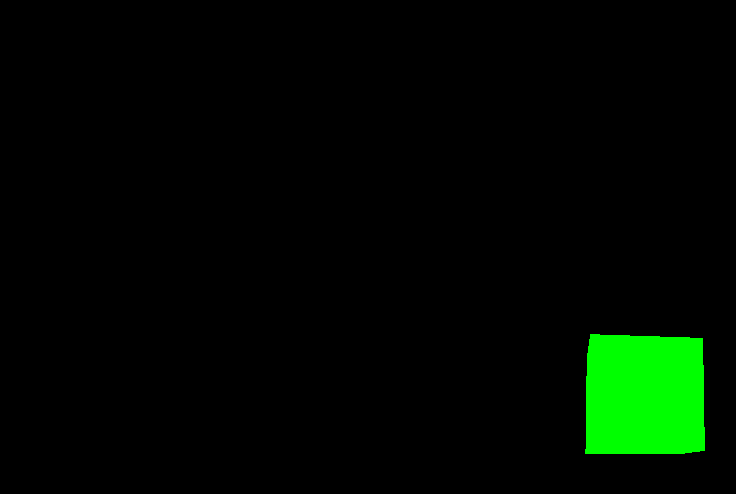
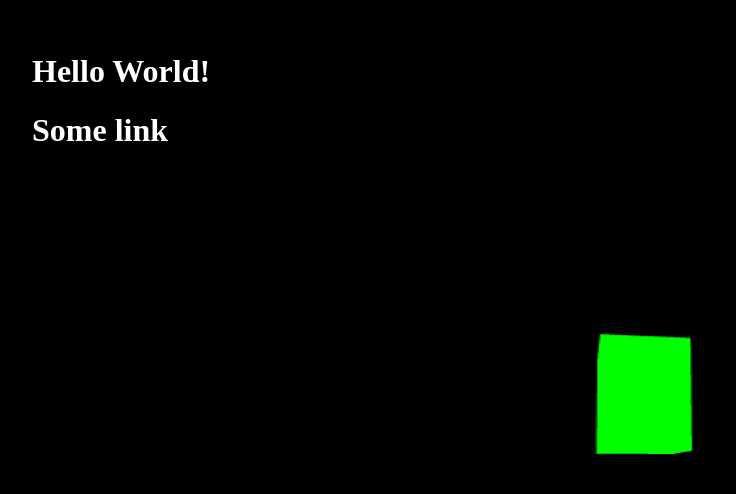
Before and after one commit to ProblemBears/WebGL-Sandbox, a plain HTML site: page index.html in a window 1280 px wide. Shown: the whole page, without its empty margins (0-736 px from the left). Drawn offline with nearby package versions, Linux system fonts and the light colour scheme.

Commit message:
Dynamic Homepage

```diff
--- /dev/null
+++ b/index.css
@@ -0,0 +1,23 @@
+* {
+    box-sizing: border-box;
+}
+
+body {
+    margin: 0;
+}
+
+main {
+    padding: 2rem;
+}
+
+#c {
+    position: absolute;
+    width: 100vw;
+    height: 100vh;
+    display: block;
+    z-index: -10;
+}
+
+h1 {
+    color: white;
+}
--- a/index.html
+++ b/index.html
@@ -3,40 +3,15 @@
 	<head>
 		<meta charset="utf-8">
 		<title>My first three.js app</title>
-		<style>
-			body { margin: 0; }
-		</style>
+        <link href="index.css" rel="stylesheet"/>
 	</head>
 	<body>
+        <canvas id="c" width="838" height="747"></canvas>
+        <main>
+            <h1>Hello World!</h1>
+            <h1> Some link</h1>
+        </main>
 		<script src="js/three.js"></script>
-		<script>
-			// Our Javascript will go here.
-            const scene = new THREE.Scene();
-            const camera = new THREE.PerspectiveCamera( 75, window.innerWidth / window.innerHeight, 0.1, 1000 ); //FOV, Aspect Ratio, Near Clip, Far Clip //ONE of MANY cameras
-
-            const renderer = new THREE.WebGLRenderer(); //Has fallback for legacy browsers
-            renderer.setSize( window.innerWidth, window.innerHeight ); //Width/area of space we want to fill. Here the whole page // Optional third arg: false for lower resolution
-            document.body.appendChild( renderer.domElement ); //A canvas element added to body
-
-            //NOW WE MAKE A CUBE
-            const geometry = new THREE.BoxGeometry( 1, 1, 1 ); //Makes a cube
-            const material = new THREE.MeshBasicMaterial( { color: 0x00ff00 } ); //All material take an object of properties which will be applied to them. Here we simply apply a hex color
-            const cube = new THREE.Mesh( geometry, material ); //A mesh is an object that takes a geometry and applies a material to it, which we can then insert in our scene and move freely around
-            scene.add( cube ); //By default the argument in .add(e) gets added to (0,0,0) //This would make both camera and cuber overlap so move the camera
-
-            //RENDERING THE SCENE: To actually render we need a RENDER or ANIMATE LOOP
-            /*This will create a loop that causes the renderer to draw the scene everytime the screen is refreshed (typically 60 times per second)*/
-            function animate()
-            {
-                requestAnimationFrame(animate); //Game programmers may want setInterval, but this is good because it pause when a user navigates away form the tab
-                    cube.rotation.x += 0.01; //Animates the cube: This will be run every frame (normally 60 FPS)
-                    cube.rotation.y += 0.01; //Basically anything you want to move or change has to go through the animate loop
-                renderer.render(scene, camera);
-            }
-            animate();
-
-
-camera.position.z = 5;
-		</script>
+		<script src="src/scripts/animated-green_cube.js"></script>
 	</body>
 </html>
--- /dev/null
+++ b/src/scripts/animated-green_cube.js
@@ -0,0 +1,57 @@
+let canvas, renderer, camera, scene, cube;
+// const scenes = [];
+
+init();
+animate();
+
+function init()
+{
+    canvas = document.getElementById("c");
+    scene = new THREE.Scene();
+    camera = new THREE.PerspectiveCamera( 75, 2, 1, 1000 ); //FOV, Aspect Ratio, Near Clip, Far Clip //ONE of MANY cameras
+    camera.position.z = 5;
+
+    //NOW WE MAKE A CUBE
+    const geometry = new THREE.BoxGeometry( 1, 1, 1 ); //Makes a cube
+    const material = new THREE.MeshBasicMaterial( { color: 0x00ff00 } ); //All material take an object of properties which will be applied to them. Here we simply apply a hex color
+    cube = new THREE.Mesh( geometry, material ); //A mesh is an object that takes a geometry and applies a material to it, which we can then insert in our scene and move freely around
+
+    //ADD THE MESH TO THE SCENE
+    scene.add( cube ); //By default the argument in .add(e) gets added to (0,0,0) //This would make both camera and cuber overlap so move the camera
+
+    //RENDERER
+    renderer = new THREE.WebGLRenderer({ canvas: canvas, antialias: true}); //Has fallback for legacy browsers
+    renderer.setPixelRatio(window.devicePixelRatio);
+}
+
+//RENDERING THE SCENE: To actually render we need a RENDER or ANIMATE LOOP
+/*This will create a loop that causes the renderer to draw the scene everytime the screen is refreshed (typically 60 times per second)*/
+function animate()
+{
+    requestAnimationFrame(animate); //Game programmers may want setInterval, but this is good because it pause when a user navigates away form the tab
+        cube.rotation.x += 0.01; //Animates the cube: This will be run every frame (normally 60 FPS)
+        cube.rotation.y += 0.01; //Basically anything you want to move or change has to go through the animate loop
+    renderer.render(scene, camera);
+
+}
+
+function updateSize() {
+    // look up the size the canvas is being displayed
+    const width = canvas.clientWidth;
+    const height = canvas.clientHeight;
+
+    // adjust displayBuffer size to match
+    if (canvas.width !== width || canvas.height !== height) {
+      renderer.setSize(width, height, false); // you must pass false here or three.js sadly fights the browser
+      camera.aspect = width / height;
+      camera.updateProjectionMatrix();
+
+      // update any render target sizes here
+    }
+}
+
+function render()
+{
+    updateSize();
+    renderer.render(scene, camera);
+}
```
